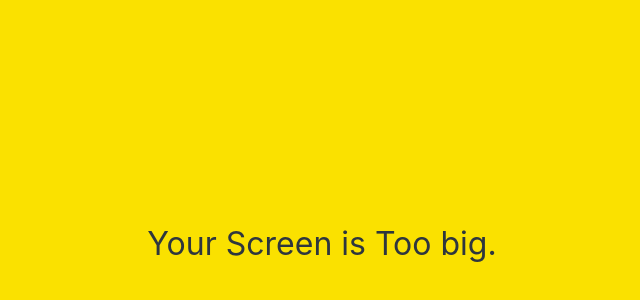
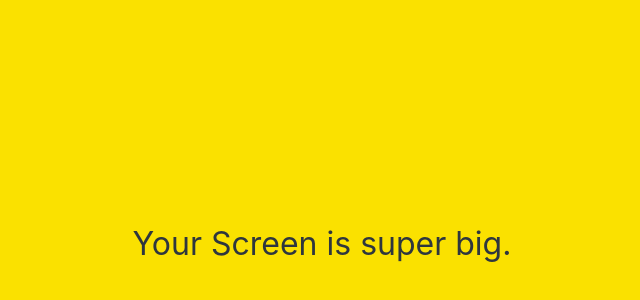
Before and after one commit to Mangcho/kokoa-clone-2020, a plain HTML site: page friends.html in a window 1280 px wide. Shown: the part 156-456 px from the top of the page, without its empty margins (318-958 px from the left). Drawn offline with Linux system fonts and the light colour scheme.

Commit message:
too -> super

```diff
--- a/friends.html
+++ b/friends.html
@@ -96,7 +96,7 @@
     </div>
 
     <div id="no-mobile">
-        <span>Your Screen is Too big.</span>
+        <span>Your Screen is super big.</span>
 
     </div>
 
```
